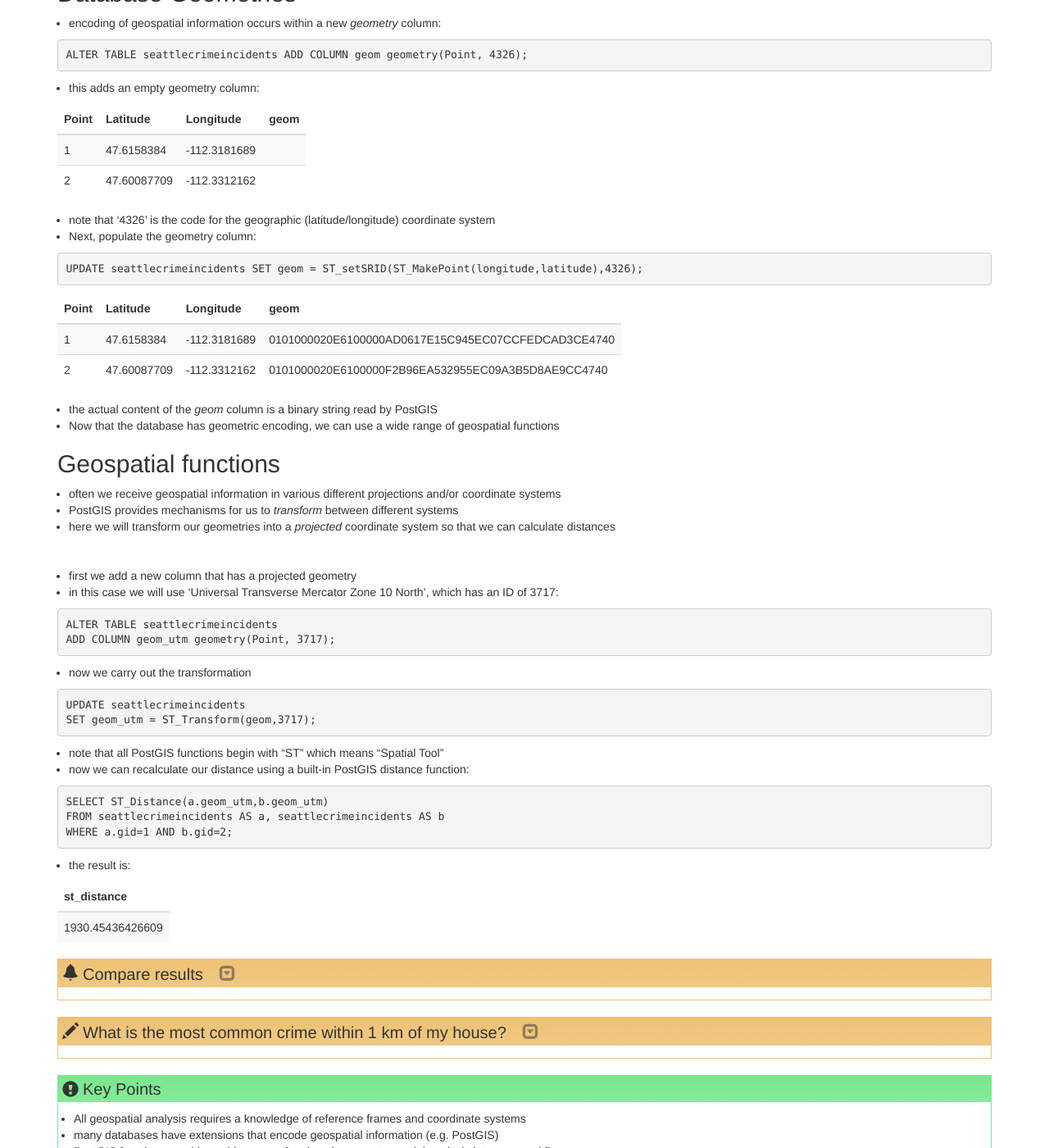
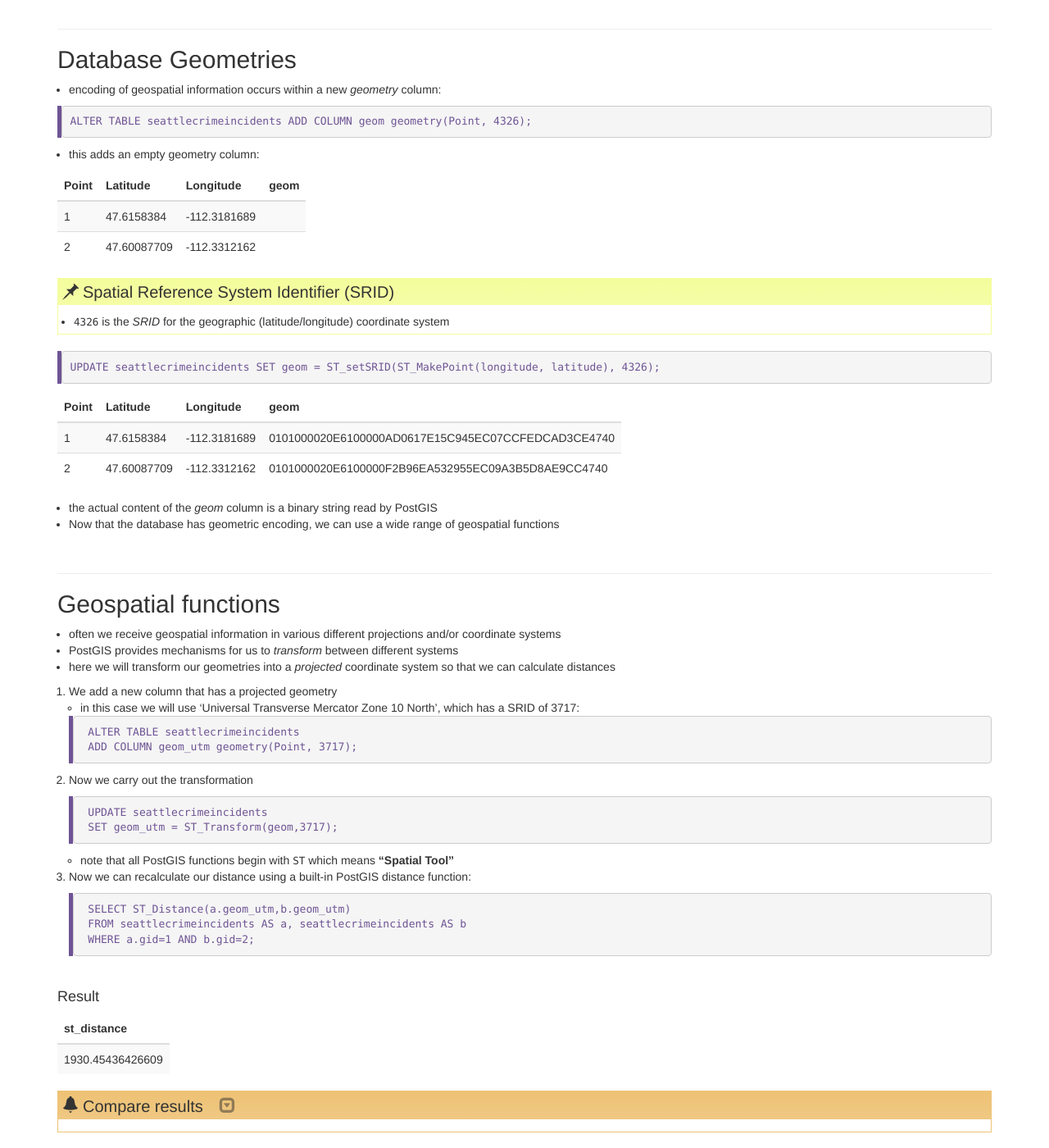
Before and after one commit to uwescience/SQL-geospatial-tutorial, a Jekyll site: the page built from _episodes/04-geospatialQueries.md, in a window 1280 px wide and 1400 px high, scrolled down 3708 px. Shown: the whole window at 82% size. Built offline with Jekyll 4.4.1, drawn with Linux system fonts in a browser that asks for light colours; some of the changed text lies outside the part shown.

Commit message:
Fix formatting

````diff
--- a/_episodes/04-geospatialQueries.md
+++ b/_episodes/04-geospatialQueries.md
@@ -17,7 +17,8 @@
 
 ## Calculating distances
 
-* our last research question was: "What is the most common crime within 5 km of my house?"
+* our last research question was:
+    > **What is the most common crime within 5 km of my house?**
 * To answer this we'll need to understand something about mapping, and how databases encode spatial information.
 * Note that the database currently has latitude and longitude information, for example:
 
@@ -28,9 +29,6 @@
 ~~~
 {: .sql}
 
-<br>
-<hr>
-
 | Latitude | Longitude |
 | ---- | ---- |
 | 47.6158384 | -122.3181689 |
@@ -39,7 +37,6 @@
 | 47.6140991 | -122.3174884 |
 | 47.63148825 | -122.3125079 |
 
-<hr>
 <br>
 
 * latitude and longitude are components of the _Geographic_ reference frame and are the most common ways to encode geospatial information:
@@ -75,28 +72,35 @@
 > * Are distances between lines of latitude always the same? Between lines of longitude?
 {: .discussion}
 
+<br>
+
+---
 ## Map Projections
 
 * often we need to convert a 3D earth to a 2D plane
-* this is necesary for accurate calculation of distances, bearing and area calculations
+* this is necessary for accurate calculation of distances, bearing and area calculations
 
 <img src="../assets/img/databaseIntro/projections2.png" width = "600">
 
-<br><br><br>
+<br>
+
 * in a general sense, projection is similar to shining a light through a transparent sphere and tracing the lines of lat/long
 
 <img src="../assets/img/databaseIntro/projections.png" width = "500">
 
-<br><br><br>
+<br>
+
 * there are numerous different map projections, each optimized for different types of applications and calculations
 
 <img src="../assets/img/databaseIntro/projectionTypes.png" width = "650">
 
 <br>
 
+---
 ## Encoding of geospatial information
 
-* How does the database currently encode the latitude and longitude information?
+> **How does the database currently encode the latitude and longitude information?**
+
 * We can determine this by querying the database for information on the type of column variables:
 
 ~~~
@@ -114,6 +118,9 @@
 > * our sample database already has the PostGIS extension installed and enabled
 {: .callout}
 
+<br>
+
+---
 ## Database Geometries
 
 * encoding of geospatial information occurs within a new _geometry_ column:
@@ -121,7 +128,7 @@
 ~~~
 ALTER TABLE seattlecrimeincidents ADD COLUMN geom geometry(Point, 4326);
 ~~~
-{:. sql}
+{: .sql}
 
 * this adds an empty geometry column:
 
@@ -131,12 +138,14 @@
 | 2 | 47.60087709 | -112.3312162 | |
 
 
-* note that '4326' is the code for the geographic (latitude/longitude) coordinate system
-* Next, populate the geometry column:
+> ## Spatial Reference System Identifier (SRID)
+> - `4326` is the *SRID* for the geographic (latitude/longitude) coordinate system
+{: .callout}
 
-```SQL
-UPDATE seattlecrimeincidents SET geom = ST_setSRID(ST_MakePoint(longitude,latitude),4326);
-```
+~~~
+UPDATE seattlecrimeincidents SET geom = ST_setSRID(ST_MakePoint(longitude, latitude), 4326);
+~~~
+{: .sql}
 
 | Point | Latitude | Longitude | geom |
 | ---- | ---- | ---- | ---- |
@@ -145,39 +154,47 @@
 
 * the actual content of the _geom_ column is a binary string read by PostGIS
 * Now that the database has geometric encoding, we can use a wide range of geospatial functions
+
 <br>
 
+---
 ## Geospatial functions
 
 * often we receive geospatial information in various different projections and/or coordinate systems
 * PostGIS provides mechanisms for us to _transform_ between different systems
 * here we will transform our geometries into a _projected_ coordinate system so that we can calculate distances
 
+1. We add a new column that has a projected geometry
+    * in this case we will use 'Universal Transverse Mercator Zone 10 North', which has a SRID of 3717:
+
+    ~~~
+    ALTER TABLE seattlecrimeincidents
+    ADD COLUMN geom_utm geometry(Point, 3717);
+    ~~~
+    {: .sql}
+
+2. Now we carry out the transformation
+
+    ~~~
+    UPDATE seattlecrimeincidents
+    SET geom_utm = ST_Transform(geom,3717);
+    ~~~
+    {: .sql}
+
+    * note that all PostGIS functions begin with `ST` which means **"Spatial Tool"**
+
+3. Now we can recalculate our distance using a built-in PostGIS distance function:
+
+    ~~~
+    SELECT ST_Distance(a.geom_utm,b.geom_utm)
+    FROM seattlecrimeincidents AS a, seattlecrimeincidents AS b
+    WHERE a.gid=1 AND b.gid=2;
+    ~~~
+    {: .sql}
+
 <br>
-* first we add a new column that has a projected geometry
-* in this case we will use 'Universal Transverse Mercator Zone 10 North', which has an ID of 3717:
 
-```SQL
-ALTER TABLE seattlecrimeincidents
-ADD COLUMN geom_utm geometry(Point, 3717);
-```
-
-* now we carry out the transformation
-
-```SQL
-UPDATE seattlecrimeincidents
-SET geom_utm = ST_Transform(geom,3717);
-```
-* note that all PostGIS functions begin with "ST" which means "Spatial Tool"
-* now we can recalculate our distance using a built-in PostGIS distance function:
-
-```SQL
-SELECT ST_Distance(a.geom_utm,b.geom_utm)
-FROM seattlecrimeincidents AS a, seattlecrimeincidents AS b
-WHERE a.gid=1 AND b.gid=2;
-```
-
-* the result is:
+#### Result
 
 | st_distance |
 | ---- |
@@ -191,10 +208,10 @@
 
 > ## What is the most common crime within 1 km of my house?
 > 1. Find the coordinates of your house (or some other feature in the Seattle region).
-> HINT: you can use google maps to find the latitude and longitude of any map location
+> *HINT: you can use google maps to find the latitude and longitude of any map location*
 > 2. Build the SQL query. You will need to nest 4 different functions to do this:
-> * ST_MakePoint: to make a vector point geometry from your lat/long coordinate pair
-> * ST_SetSRID: to tell the database which SRID your lat/long pair conforms to
-> * ST_Transform: to transform your point geomtery to a projected coordinate system (use UTM Zone 10, '3717')
-> * ST_Distance: to calculate the distance between all the geometries in the database and your single point
+> * `ST_MakePoint`: to make a vector point geometry from your lat/long coordinate pair
+> * `ST_SetSRID`: to tell the database which SRID your lat/long pair conforms to
+> * `ST_Transform`: to transform your point geomtery to a projected coordinate system (use UTM Zone 10, '3717')
+> * `ST_Distance`: to calculate the distance between all the geometries in the database and your single point
 {: .challenge}
````
